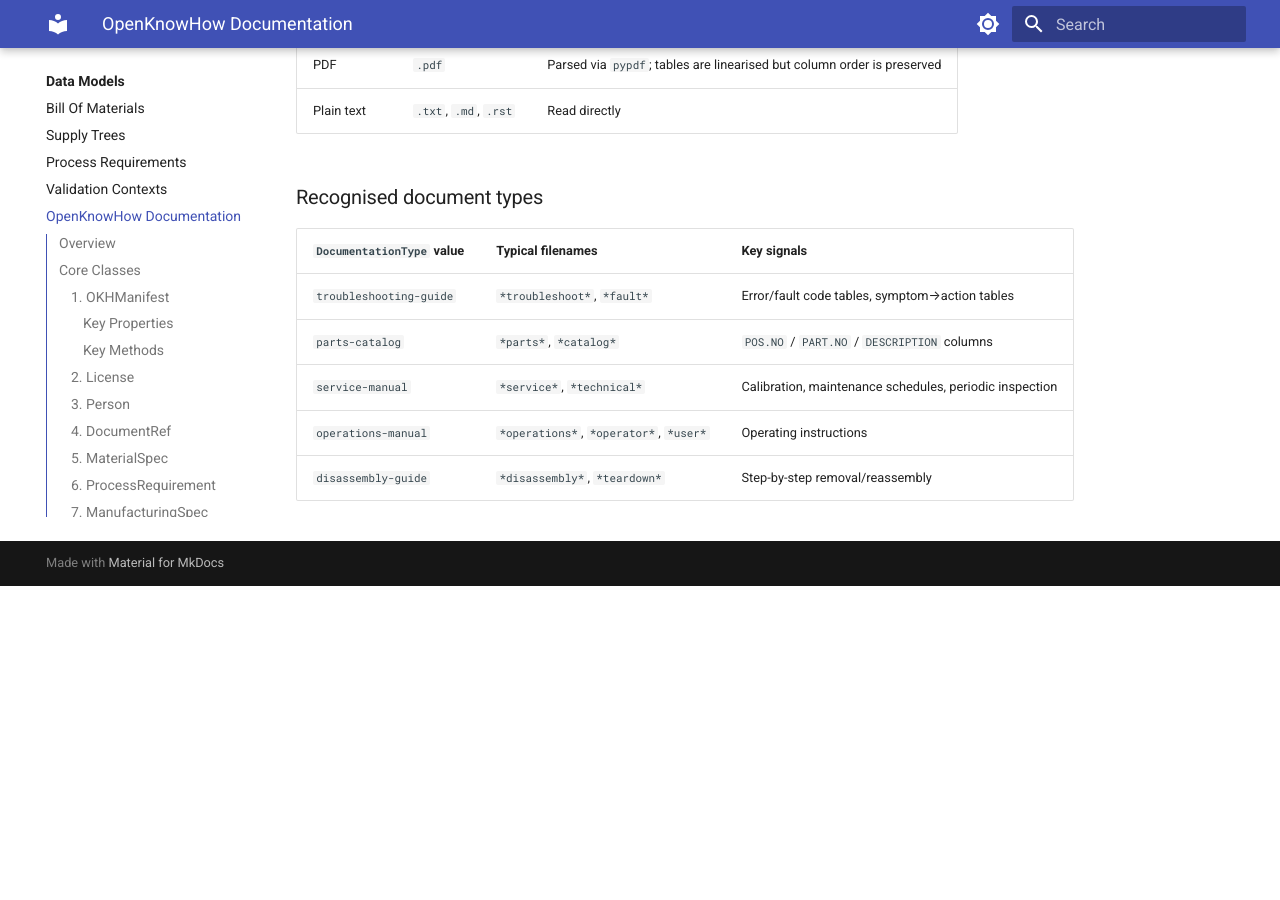
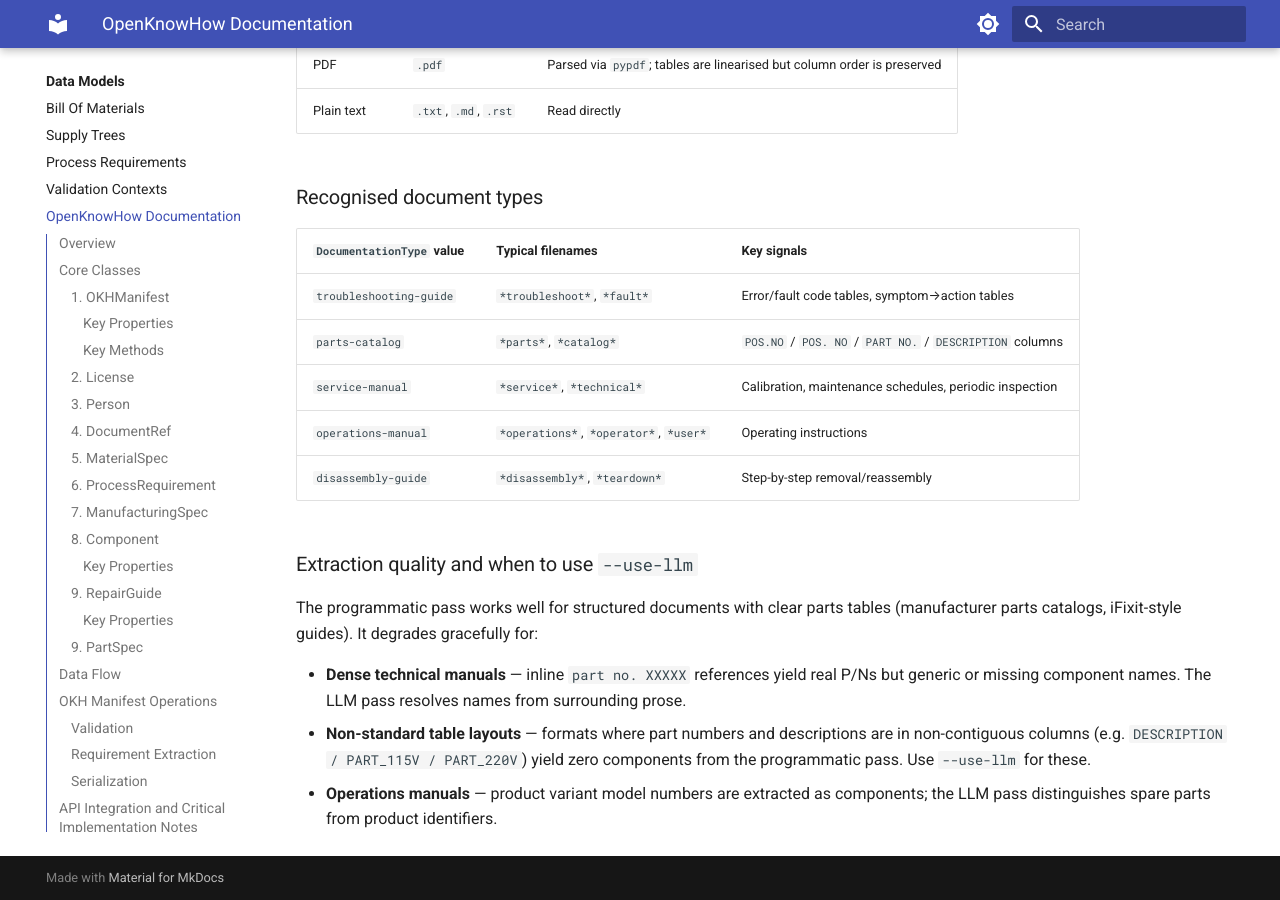
Before and after one commit to helpfulengineering/supply-graph-ai, an MkDocs documentation site: the page built from docs/models/okh-docs.md, in a window 1280 px wide and 900 px high, scrolled down 19410 px. Built offline with MkDocs 1.6.1 and Material for MkDocs 9.7.7, drawn with Linux system fonts in a browser that asks for light colours; before the commit the page ends 19996 px from its top, so only the background shows below that.

Commit message:
docs: update repair extraction docs with format variants and limitations
Corrects parts-catalog key signals table to include space-variant
column header formats (POS. NO, PART NO.) validated against the
Frigidaire parts catalog.

Adds 'Extraction quality' section explaining when --use-llm is
needed: non-standard table layouts (Bactron-style), dense technical
manuals with inline P/N prose, and operations manuals.

Co-Authored-By: Claude Sonnet 4.6 <noreply@anthropic.com>

```diff
--- a/docs/models/okh-docs.md
+++ b/docs/models/okh-docs.md
@@ -863,7 +863,20 @@ ohm okh extract-repair-docs guide.pdf --output patch.json
 | `DocumentationType` value | Typical filenames | Key signals |
 |---|---|---|
 | `troubleshooting-guide` | `*troubleshoot*`, `*fault*` | Error/fault code tables, symptom→action tables |
-| `parts-catalog` | `*parts*`, `*catalog*` | `POS.NO` / `PART.NO` / `DESCRIPTION` columns |
+| `parts-catalog` | `*parts*`, `*catalog*` | `POS.NO` / `POS. NO` / `PART NO.` / `DESCRIPTION` columns |
 | `service-manual` | `*service*`, `*technical*` | Calibration, maintenance schedules, periodic inspection |
 | `operations-manual` | `*operations*`, `*operator*`, `*user*` | Operating instructions |
 | `disassembly-guide` | `*disassembly*`, `*teardown*` | Step-by-step removal/reassembly |
+
+### Extraction quality and when to use `--use-llm`
+
+The programmatic pass works well for structured documents with clear parts tables
+(manufacturer parts catalogs, iFixit-style guides). It degrades gracefully for:
+
+- **Dense technical manuals** — inline `part no. XXXXX` references yield real P/Ns but
+  generic or missing component names. The LLM pass resolves names from surrounding prose.
+- **Non-standard table layouts** — formats where part numbers and descriptions are in
+  non-contiguous columns (e.g. `DESCRIPTION / PART_115V / PART_220V`) yield zero
+  components from the programmatic pass. Use `--use-llm` for these.
+- **Operations manuals** — product variant model numbers are extracted as components;
+  the LLM pass distinguishes spare parts from product identifiers.
```
